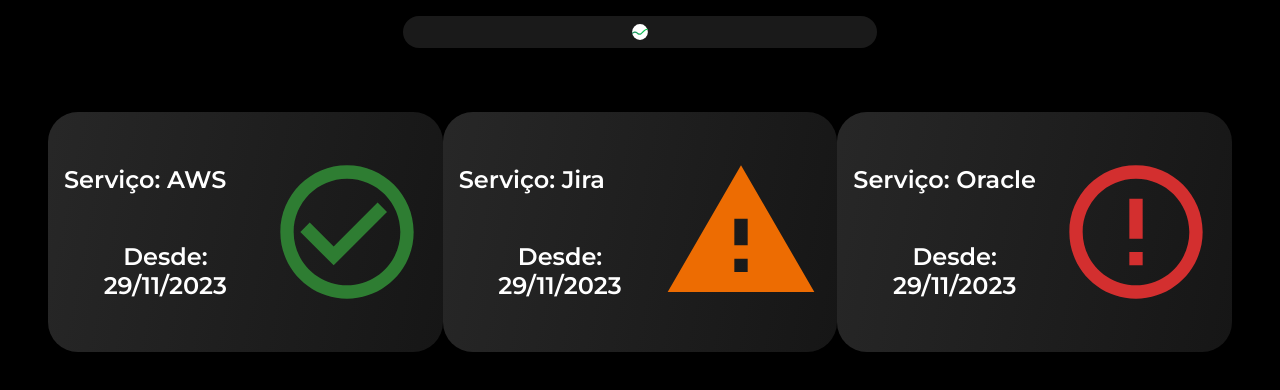
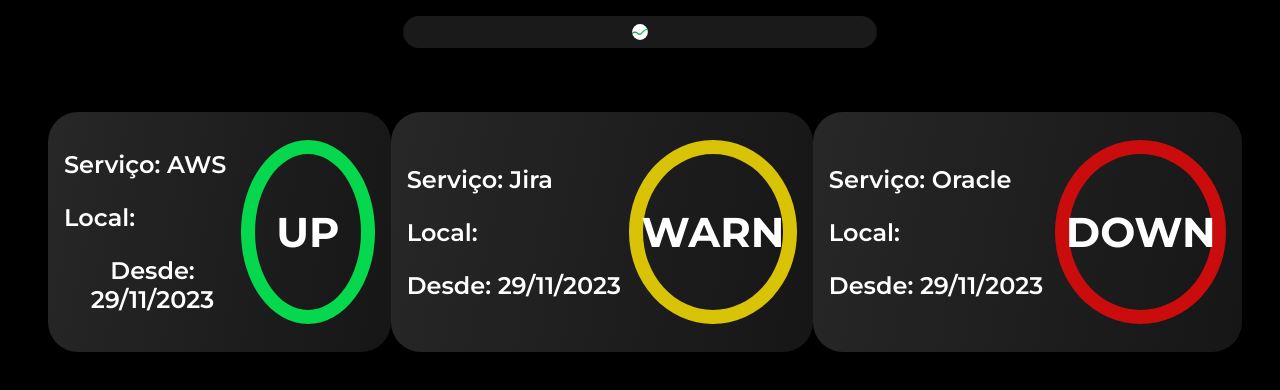
Before and after one commit to hackatonjefpicpay/frontend, a React (Create React App) app: page / in a window 1280 px wide. Shown: the top 390 px of the page. Built offline with nearby package versions, Linux system fonts and the light colour scheme.

Commit message:
começando a página principal

```diff
--- /dev/null
+++ b/src/Components/IconCard/index.tsx
@@ -0,0 +1,30 @@
+import * as S from "./styles";
+
+interface IServiceIconCardProps {
+  value?: string;
+}
+const IconCard = ({ value }: IServiceIconCardProps) => {
+  if (value === "sucess") {
+    return (
+      <S.InfoBoxSucess>
+        <h1>UP</h1>
+      </S.InfoBoxSucess>
+    );
+  } else if (value === "warning") {
+    return (
+      <S.InfoBoxWarning>
+        <h1>WARN</h1>
+      </S.InfoBoxWarning>
+    );
+  } else if (value === "error") {
+    return (
+      <S.InfoBoxError>
+        <h1>DOWN</h1>
+      </S.InfoBoxError>
+    );
+  } else {
+    return <p>...</p>;
+  }
+};
+
+export { IconCard };
--- /dev/null
+++ b/src/Components/IconCard/styles.ts
@@ -0,0 +1,42 @@
+import styled from "styled-components";
+import { Box } from "@mui/material";
+
+export const InfoBoxSucess = styled(Box)`
+  width: 43%;
+  height: 88%;
+  border-radius: 100%;
+  border: 14px solid #06D84E;
+  padding: 1rem 3rem;
+  display: flex;
+  flex-direction: column;
+  align-items: center;
+  justify-content: center;
+  color: white;
+  font-size: 1.3rem;
+`;
+export const InfoBoxWarning = styled(Box)`
+  width: 43%;
+  height: 88%;
+  border-radius: 100%;
+  border: 14px solid #D8C306;
+  padding: 1rem 3rem;
+  display: flex;
+  flex-direction: column;
+  align-items: center;
+  justify-content: center;
+  color: white;
+  font-size: 1.3rem;
+`;
+export const InfoBoxError = styled(Box)`
+  width: 43%;
+  height: 88%;
+  border-radius: 100%;
+  border: 14px solid #CB0C0C;
+  padding: 1rem 3rem;
+  display: flex;
+  flex-direction: column;
+  align-items: center;
+  justify-content: center;
+  color: white;
+  font-size: 1.3rem;
+`;
--- a/src/Components/NavBar/styles.ts
+++ b/src/Components/NavBar/styles.ts
@@ -32,16 +32,8 @@
   font-weight: 600;
   padding: 0.5rem;
   background-color: #ffffff40;
-<<<<<<< HEAD
-  width: 100%;
-  height: 20%;
-  display: flex;
-  justify-content: center;
-  align-items: center;
-=======
   height: 100%;
   text-align: center;
->>>>>>> 9fb93cc7a8dee93a5b891a5d67b3748227159a36
   border-radius: 10px;
   cursor: pointer;
 
--- a/src/Components/ServiceMainCard/index.tsx
+++ b/src/Components/ServiceMainCard/index.tsx
@@ -1,29 +1,29 @@
 import * as S from "./styles";
 
-import CheckCircleOutlineIcon from "@mui/icons-material/CheckCircleOutline";
-import ErrorOutlineIcon from "@mui/icons-material/ErrorOutline";
-import ReportProblemIcon from "@mui/icons-material/ReportProblem";
+import { IconCard } from "../IconCard";
 
 interface IServiceMainCardProps {
   serviceName?: string;
+  place?: string;
   status?: number;
 }
 
-const ServiceMainCard = ({ serviceName, status }: IServiceMainCardProps) => {
+const ServiceMainCard = ({ serviceName, status, place }: IServiceMainCardProps) => {
   return (
     <>
       <S.CardContainer>
         <S.ServiceInfoContainer>
           <S.ServiceStatus>Serviço: {serviceName}</S.ServiceStatus>
+          <S.ServiceStatus>Local: {place}</S.ServiceStatus>
           <S.ServiceStatus>Desde: {"29/11/2023"}</S.ServiceStatus>
         </S.ServiceInfoContainer>
         {status === 1 ? (
-          <CheckCircleOutlineIcon sx={{ fontSize: "10rem" }} color="success" />
+          <IconCard value={"sucess"} />
         ) : status === 2 ? (
-          <ReportProblemIcon sx={{ fontSize: "10rem" }} color="warning" />
+          <IconCard value={"warning"} />
         ) : (
           status === 3 && (
-            <ErrorOutlineIcon sx={{ fontSize: "10rem" }} color="error" />
+            <IconCard value={"error"} />
           )
         )}
       </S.CardContainer>
--- a/src/Components/ServiceMainCard/styles.ts
+++ b/src/Components/ServiceMainCard/styles.ts
@@ -19,7 +19,7 @@
   display: flex;
   flex-direction: column;
   align-items: flex-start;
-  gap: 3rem;
+  gap: 1.5rem;
 `;
 
 export const ServiceStatus = styled("p")`
--- a/src/Pages/Dashboard/index.tsx
+++ b/src/Pages/Dashboard/index.tsx
@@ -1,6 +1,4 @@
 import dependencies from "../../dependencies";
-import {LineChart} from "../../Components/lineChart";
-import { Log } from "../../Components/log";
 import * as S from "./style";
 import { NavBar } from "../../Components/NavBar";
 import { ServiceMainCard } from "../../Components/ServiceMainCard";
@@ -9,14 +7,17 @@
 const servicesList = [
   {
     name: "AWS",
+    place: "São Paulo",
     status: 1,
   },
   {
     name: "Jira",
+    place: "São Paulo",
     status: 2,
   },
   {
     name: "Oracle",
+    place: "São Paulo",
     status: 3,
   },
 ];
```
Also changed, not shown: src/Components/lineChart.tsx (deleted, +0 -49 lines), src/Components/log.tsx (deleted, +0 -13 lines).
